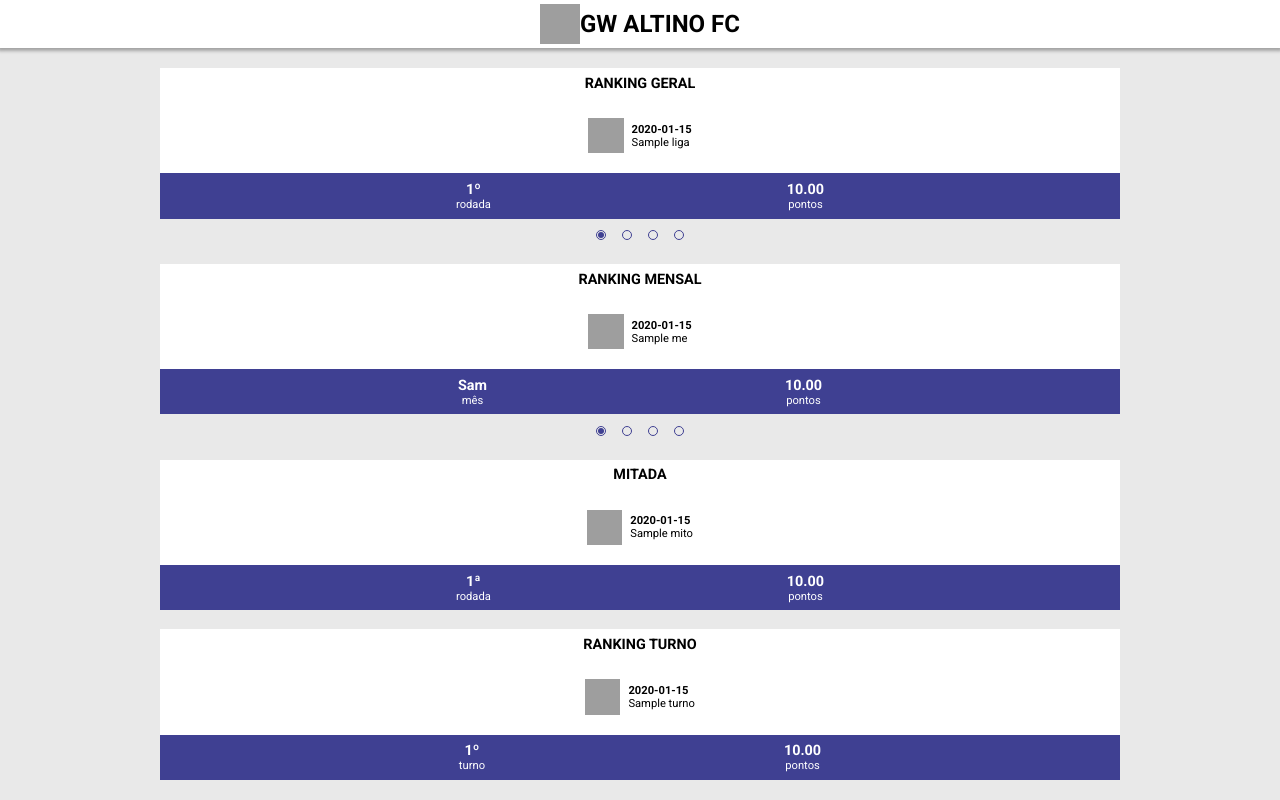
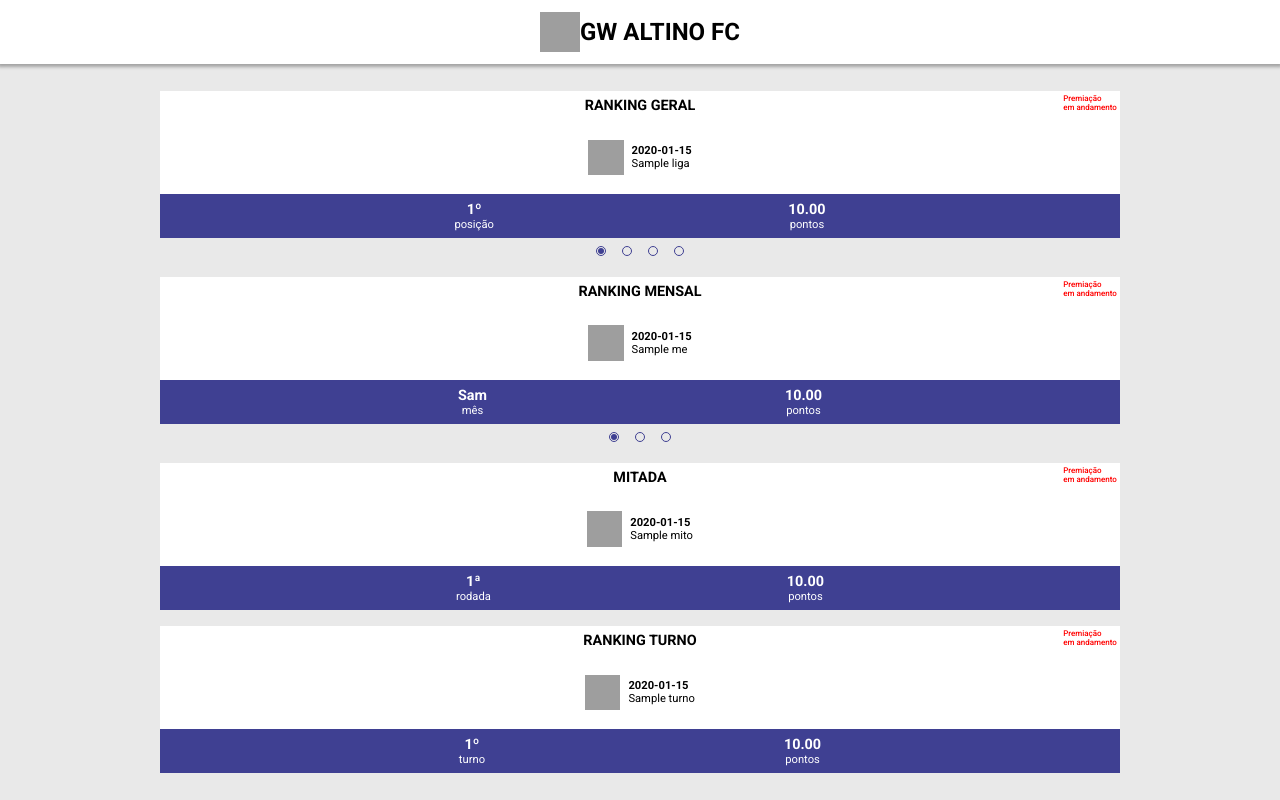
Before and after one commit to weversousa/cartolafcgw, a Flask app: page /dashboard in a window 1280 px wide. Run offline with Flask 2, Linux system fonts and the light colour scheme; tables that the repository leaves empty hold one stand-in row (values such as "Sample post"); grey boxes are pictures that could not be loaded.

Commit message:
alter css

```diff
--- a/cartolafcgw/static/css/components.css
+++ b/cartolafcgw/static/css/components.css
@@ -1,4 +1,5 @@
 .c-card {
+    position: relative;
     height: 100%;
     width: 100%;
     display: flex;
@@ -15,6 +16,20 @@
     align-items: center;
     justify-content: center;
     font-size: 0.6rem;
+}
+
+.c-card > span {
+    position: absolute;
+    float: left;
+    top: 0.2rem;
+    right: 0.2rem;
+    font-size: 0.5rem;
+    color: #ff0000;
+    font-weight: 500;
+}
+
+.c-card > span.ok {
+    color: #008000;
 }
 
 .c-card__body {
--- a/cartolafcgw/static/css/global.css
+++ b/cartolafcgw/static/css/global.css
@@ -8,8 +8,12 @@ html, body {
     background-color: var(--dark);
 }
 
+body {
+    max-height: 100vh;
+}
+
 header {
-    height: 6vh;
+    height: 8vh;
     width: 100vw;
     background-color: var(--ligth);
     box-shadow: 0 0.1rem 0.2rem 0.1rem rgba(0, 0, 0, 0.3);
@@ -28,12 +32,12 @@ header img {
 }
 
 main {
-    height: 94vh;
+    height: 92vh;
     width: 100vw;
 
     display: flex;
     flex-direction: column;
-    gap: 1.2rem;
+    gap: 1rem;
     align-items: center;
     justify-content: center;
 }
--- a/cartolafcgw/templates/dashboard.html
+++ b/cartolafcgw/templates/dashboard.html
@@ -11,6 +11,7 @@
 <section id="wrapperLiga" class="wrapper">
     {% for usuario in ranking_liga %}
     <div posicao="{{ loop.index }}" class="c-card">
+        <span>Premiação <br>em andamento</span>
         <div class="c-card__title">
             <h2>RANKING GERAL</h2>
         </div>
@@ -24,7 +25,7 @@
         <div class="c-card__footer">
             <div>
                 <span>{{ loop.index }}º</span>
-                <span>rodada</span>
+                <span>posição</span>
             </div>
             <div>
                 <span>{{ usuario['total'] }}</span>
@@ -43,6 +44,7 @@
 <section id="wrapperMes" class="wrapper">
     {% for usuario in ranking_mes %}
     <div posicao="{{ loop.index }}" class="c-card">
+        <span class="{% if loop.index != 1 %}ok{% endif %}">Premiação <br>{% if loop.index != 1 %}paga{% else %}em andamento{% endif %}</span>
         <div class="c-card__title">
             <h2>RANKING MENSAL</h2>
         </div>
@@ -70,10 +72,10 @@
     <span posicao="1" class="active"></span>
     <span posicao="2"></span>
     <span posicao="3"></span>
-    <span posicao="4"></span>
 </section>
 <section>
     <div class="c-card">
+        <span>Premiação <br>em andamento</span>
         <div class="c-card__title">
             <h2>MITADA</h2>
         </div>
@@ -98,6 +100,7 @@
 </section>
 <section>
     <div class="c-card">
+        <span>Premiação <br>em andamento</span>
         <div class="c-card__title">
             <h2>RANKING TURNO</h2>
         </div>
```
